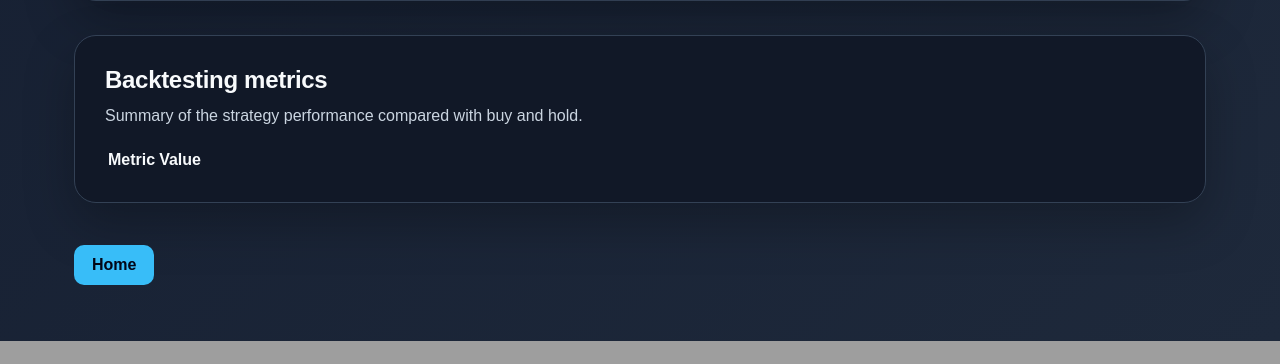
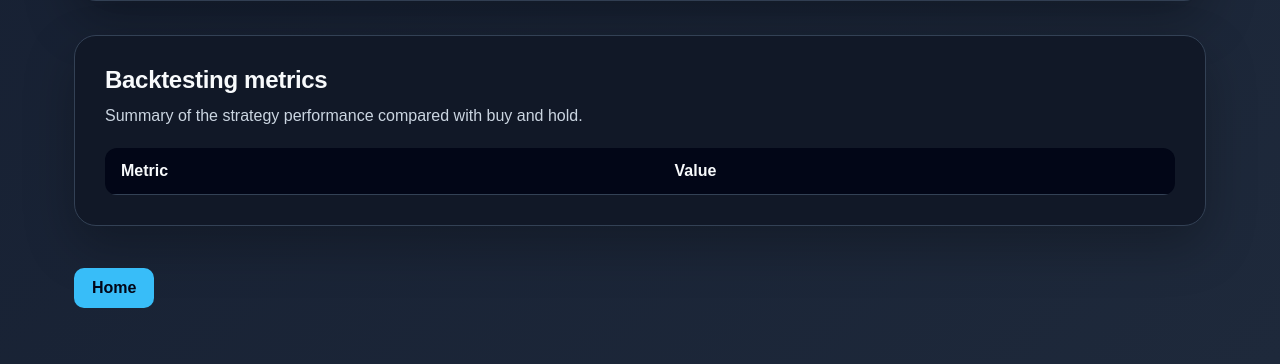
Before and after one commit to prigno/stock-price-movement-prediction, a Flask app: template app/templates/backtest.html in a window 1280 px wide. Shown: the part 2178-2542 px from the top of the page. Before the commit the page ends 2519 px from the top, so only its background shows below. Run offline with Flask 3, Linux system fonts and the light colour scheme; the template is opened without the code that fills it, so the values that code supplies are empty; parts of the project's set-up code (start-up, migrations or seed data) failed here and were passed over.

Commit message:
Add styling for backtest page.

```diff
--- a/app/static/css/style.css
+++ b/app/static/css/style.css
@@ -276,3 +276,31 @@ input:focus {
         min-width: 88px;
     }
 }
+
+.metrics-table {
+    width: 100%;
+    border-collapse: collapse;
+    margin-top: 18px;
+    overflow: hidden;
+    border-radius: 12px;
+}
+
+.metrics-table th,
+.metrics-table td {
+    padding: 14px 16px;
+    border-bottom: 1px solid #334155;
+    text-align: left;
+}
+
+.metrics-table th {
+    background-color: #020617;
+    color: #f8fafc;
+}
+
+.metrics-table td {
+    color: #e2e8f0;
+}
+
+.metrics-table tr:last-child td {
+    border-bottom: none;
+}
```
